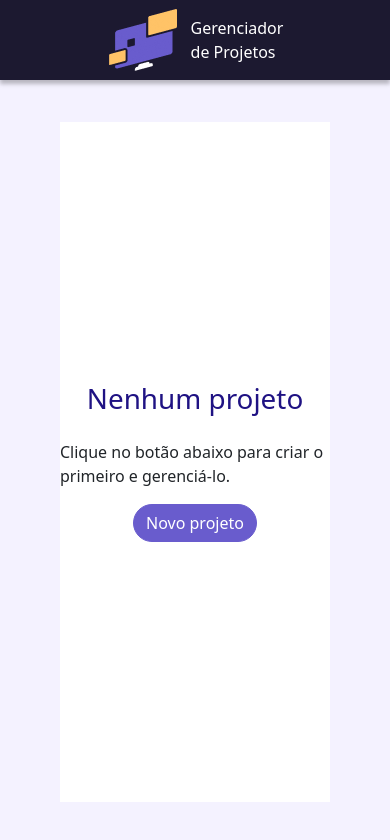
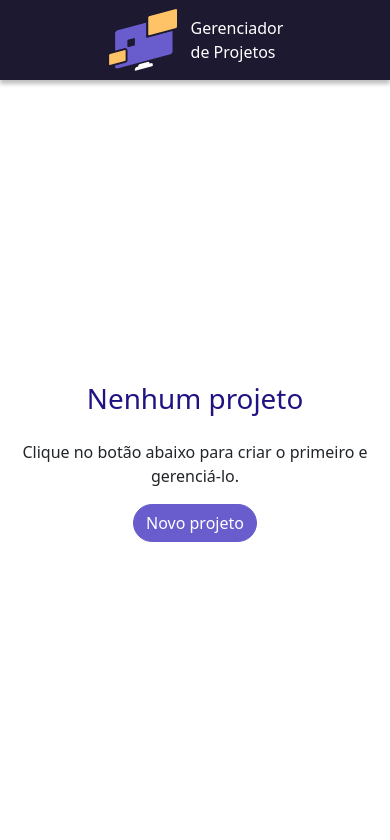
Before and after one commit to candido-luiz/clicksign-vue3, a Vue app: page /no-projects in a window 390 px wide. Shown: the top 840 px of the page. Built offline with nearby package versions, Linux system fonts and the light colour scheme.

Commit message:
feat(Responsividade): Responsividade para tela de Nenhum projeto

```diff
--- a/src/views/NoProjectView.vue
+++ b/src/views/NoProjectView.vue
@@ -21,7 +21,6 @@ import { useRouter } from 'vue-router';
 <style scoped lang="scss">
 .no-project-container {
   height: calc(100vh - $clicksign-page-header-height);
-  padding: 42px 60px;
 }
 .no-projects {
   height: 100%;
@@ -29,6 +28,7 @@ import { useRouter } from 'vue-router';
   flex-direction: column;
   justify-content: center;
   align-items: center;
+  text-align: center;
   background-color: #ffffff;
 }
 h1 {
@@ -36,4 +36,11 @@ h1 {
   size: 24px;
   margin-bottom: 24px;
 }
+
+@media (width >= 600px) {
+  .no-project-container{
+    padding: 42px 60px;
+
+  }
+}
 </style>
```
